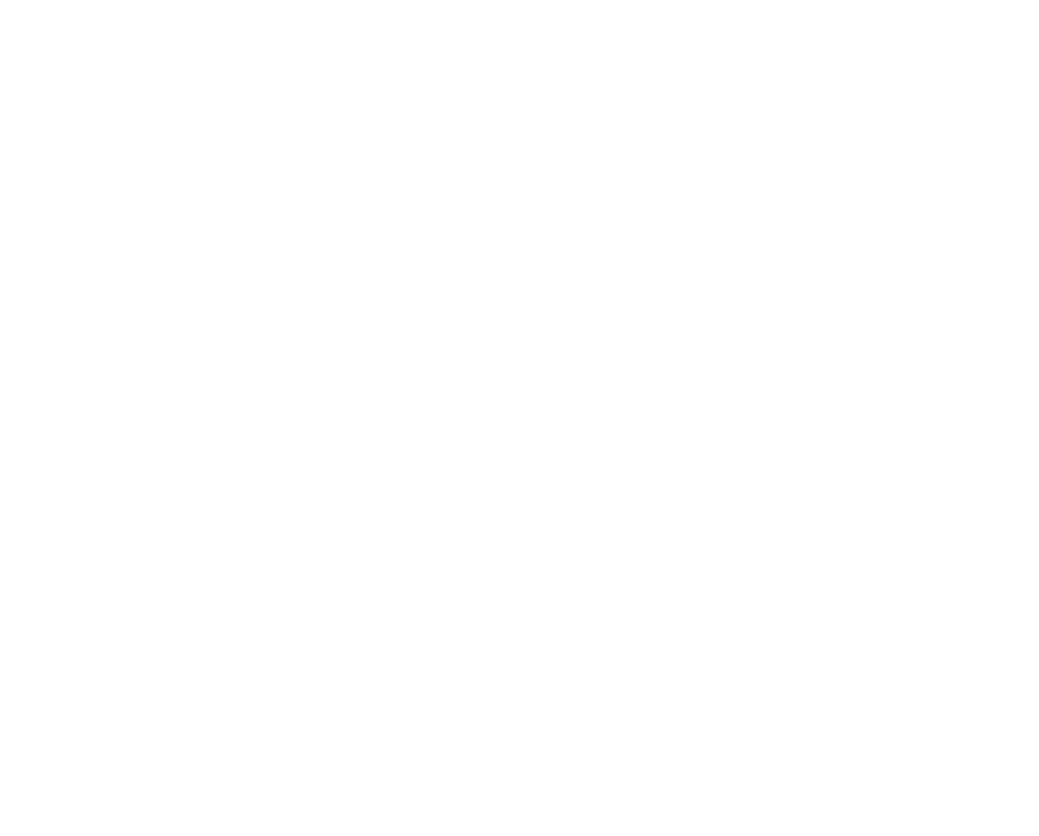
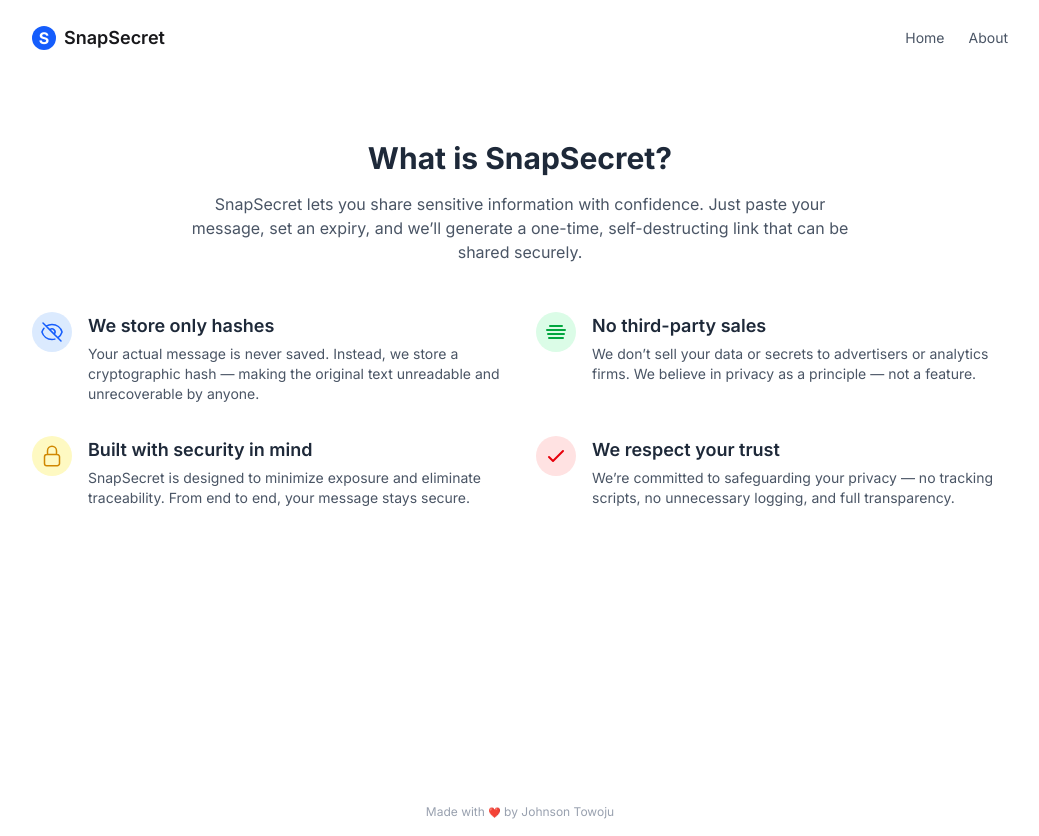
Before and after one commit to johnson-jnr/zap-secret, a React (Vite) app in the folder client/: page /about in a window 1280 px wide. Before the commit this address had no page. Shown: the whole page, without its empty margins (120-1159 px from the left). Before the commit the page ends 800 px from the top, so only its background shows below. Built offline with nearby package versions, Linux system fonts and the light colour scheme.

Commit message:
add about page, add styles, fix layout and other pages

```diff
--- a/client/App.tsx
+++ b/client/App.tsx
@@ -1,20 +1,21 @@
-import { BrowserRouter, Routes, Route } from "react-router";
+import { BrowserRouter, Routes, Route } from 'react-router';
 import HomePage from './pages/HomePage';
-import HomeLayout from "./layout/HomeLayout";
-import ViewSecretPage from "./pages/ViewSecretPage";
+import HomeLayout from './layout/HomeLayout';
+import ViewSecretPage from './pages/ViewSecretPage';
+import AboutPage from './pages/AboutPage';
 
 function App() {
-
     return (
         <BrowserRouter>
             <Routes>
                 <Route element={<HomeLayout />}>
                     <Route index element={<HomePage />} />
                     <Route path="/s/:id" element={<ViewSecretPage />} />
+                    <Route path="/about" element={<AboutPage />} />
                 </Route>
             </Routes>
         </BrowserRouter>
-  )
+    );
 }
 
-export default App
+export default App;
--- a/client/index.css
+++ b/client/index.css
@@ -1,11 +1,10 @@
-@import "tailwindcss";
+@import 'tailwindcss';
 @plugin "daisyui";
 
-
 :root {
-  font-family: "Inter", system-ui, sans-serif;
+    font-family: 'Inter', system-ui, sans-serif;
 }
 
 .input-border {
-    @apply border border-stone-300 p-2 rounded-md min-h-12;
+    @apply border border-stone-300 py-3 px-4 rounded-md min-h-12;
 }
--- a/client/index.html
+++ b/client/index.html
@@ -5,6 +5,12 @@
         <link rel="icon" type="image/svg+xml" href="/vite.svg" />
         <meta name="viewport" content="width=device-width, initial-scale=1.0" />
         <title>Vite + React + TS</title>
+        <link rel="preconnect" href="https://fonts.googleapis.com" />
+        <link rel="preconnect" href="https://fonts.gstatic.com" crossorigin />
+        <link
+            href="https://fonts.googleapis.com/css2?family=Inter:wght@400;600;700&display=swap"
+            rel="stylesheet"
+        />
     </head>
     <body>
         <div id="root"></div>
--- a/client/index.sass
+++ b/client/index.sass
@@ -2,7 +2,7 @@
     cursor: pointer
 
 .container
-    padding: 16px
+    padding: 24px
     margin: 0 auto
     max-width: 1024px
 
--- a/client/layout/HomeLayout.tsx
+++ b/client/layout/HomeLayout.tsx
@@ -1,17 +1,19 @@
-import { Outlet } from "react-router-dom"
-import Navbar from "../components/Navbar"
-import Footer from "../components/Footer"
+import { Outlet } from 'react-router-dom';
+import Navbar from '../components/Navbar';
+import Footer from '../components/Footer';
 
 function HomeLayout() {
     return (
         <>
             <Navbar />
             <main className="container min-h-[87vh]">
+                <div className="md:py-10">
                     <Outlet />
+                </div>
             </main>
             <Footer />
         </>
-  )
+    );
 }
 
-export default HomeLayout
+export default HomeLayout;
--- /dev/null
+++ b/client/pages/AboutPage.tsx
@@ -0,0 +1,137 @@
+const AboutPage = () => {
+    return (
+        <div className="space-y-12">
+            <section className="text-center">
+                <h1 className="text-3xl font-bold text-gray-800 mb-4">
+                    What is SnapSecret?
+                </h1>
+                <p className="text-gray-600 text-base max-w-2xl mx-auto">
+                    SnapSecret lets you share sensitive information with
+                    confidence. Just paste your message, set an expiry, and
+                    we’ll generate a one-time, self-destructing link that can be
+                    shared securely.
+                </p>
+            </section>
+
+            <section className="grid gap-8 md:grid-cols-2">
+                <div className="flex items-start gap-4">
+                    <div className="flex-shrink-0 p-2 bg-blue-100 rounded-full text-blue-600">
+                        <svg
+                            xmlns="http://www.w3.org/2000/svg"
+                            fill="none"
+                            viewBox="0 0 24 24"
+                            strokeWidth={1.5}
+                            stroke="currentColor"
+                            className="size-6"
+                        >
+                            <path
+                                strokeLinecap="round"
+                                strokeLinejoin="round"
+                                d="M3.98 8.223A10.477 10.477 0 0 0 1.934 12C3.226 16.338 7.244 19.5 12 19.5c.993 0 1.953-.138 2.863-.395M6.228 6.228A10.451 10.451 0 0 1 12 4.5c4.756 0 8.773 3.162 10.065 7.498a10.522 10.522 0 0 1-4.293 5.774M6.228 6.228 3 3m3.228 3.228 3.65 3.65m7.894 7.894L21 21m-3.228-3.228-3.65-3.65m0 0a3 3 0 1 0-4.243-4.243m4.242 4.242L9.88 9.88"
+                            />
+                        </svg>
+                    </div>
+                    <div>
+                        <h2 className="font-semibold text-lg text-gray-800">
+                            We store only hashes
+                        </h2>
+                        <p className="text-sm text-gray-600 mt-1">
+                            Your actual message is never saved. Instead, we
+                            store a cryptographic hash — making the original
+                            text unreadable and unrecoverable by anyone.
+                        </p>
+                    </div>
+                </div>
+
+                <div className="flex items-start gap-4">
+                    <div className="flex-shrink-0 p-2 bg-green-100 rounded-full text-green-600">
+                        <svg
+                            xmlns="http://www.w3.org/2000/svg"
+                            className="w-6 h-6"
+                            fill="none"
+                            viewBox="0 0 24 24"
+                            stroke="currentColor"
+                        >
+                            <path
+                                stroke-linecap="round"
+                                stroke-linejoin="round"
+                                stroke-width="2"
+                                d="M3 10h18M6 6h12M4 14h16M5 18h14"
+                            />
+                        </svg>
+                    </div>
+                    <div>
+                        <h2 className="font-semibold text-lg text-gray-800">
+                            No third-party sales
+                        </h2>
+                        <p className="text-sm text-gray-600 mt-1">
+                            We don’t sell your data or secrets to advertisers or
+                            analytics firms. We believe in privacy as a
+                            principle — not a feature.
+                        </p>
+                    </div>
+                </div>
+
+                <div className="flex items-start gap-4">
+                    <div className="flex-shrink-0 p-2 bg-yellow-100 rounded-full text-yellow-600">
+                        <svg
+                            xmlns="http://www.w3.org/2000/svg"
+                            fill="none"
+                            viewBox="0 0 24 24"
+                            strokeWidth={1.5}
+                            stroke="currentColor"
+                            className="size-6"
+                        >
+                            <path
+                                strokeLinecap="round"
+                                strokeLinejoin="round"
+                                d="M16.5 10.5V6.75a4.5 4.5 0 1 0-9 0v3.75m-.75 11.25h10.5a2.25 2.25 0 0 0 2.25-2.25v-6.75a2.25 2.25 0 0 0-2.25-2.25H6.75a2.25 2.25 0 0 0-2.25 2.25v6.75a2.25 2.25 0 0 0 2.25 2.25Z"
+                            />
+                        </svg>
+                    </div>
+                    <div>
+                        <h2 className="font-semibold text-lg text-gray-800">
+                            Built with security in mind
+                        </h2>
+                        <p className="text-sm text-gray-600 mt-1">
+                            SnapSecret is designed to minimize exposure and
+                            eliminate traceability. From end to end, your
+                            message stays secure.
+                        </p>
+                    </div>
+                </div>
+
+                <div className="flex items-start gap-4">
+                    <div className="flex-shrink-0 p-2 bg-red-100 rounded-full text-red-600">
+                        <svg
+                            xmlns="http://www.w3.org/2000/svg"
+                            className="w-6 h-6"
+                            fill="none"
+                            viewBox="0 0 24 24"
+                            stroke="currentColor"
+                        >
+                            <path
+                                stroke-linecap="round"
+                                stroke-linejoin="round"
+                                stroke-width="2"
+                                d="M5 13l4 4L19 7"
+                            />
+                        </svg>
+                    </div>
+                    <div>
+                        <h2 className="font-semibold text-lg text-gray-800">
+                            We respect your trust
+                        </h2>
+                        <p className="text-sm text-gray-600 mt-1">
+                            We’re committed to safeguarding your privacy — no
+                            tracking scripts, no unnecessary logging, and full
+                            transparency.
+                        </p>
+                    </div>
+                </div>
+            </section>
+        </div>
+    );
+};
+
+export default AboutPage;
--- a/client/pages/HomePage.tsx
+++ b/client/pages/HomePage.tsx
@@ -62,9 +62,9 @@
         encryptionId ? `http://localhost:5173/s/${encryptionId}` : null;
 
     return (
-        <div className="py-10">
+        <div>
             <Hero />
-            <section className="md:h-[344px] mt-14 ring rounded-xl max-w-xl mx-auto overflow-hidden">
+            <section className="mt-14 ring rounded-xl max-w-xl mx-auto overflow-hidden">
                 {encryptionId ? (
                     <div>
                         <div className="bg-green-600 text-white font-medium text-center py-2">
@@ -74,7 +74,7 @@
                             <h2 className="text-2xl font-bold text-gray-900">
                                 Your one-time link
                             </h2>
-                            <div> Secret: {secret} </div>
+                            <div className="line-clamp-1">Secret: {secret}</div>
 
                             <div className="flex flex-col sm:flex-row sm:items-center sm:justify-center gap-2">
                                 <div className="bg-gray-50 border rounded px-3 py-2 text-sm font-mono text-gray-800 overflow-x-auto">
@@ -101,7 +101,7 @@
                                         Copy
                                     </button>
                                     {copied && (
-                                        <div className="absolute top-1/2 -translate-y-1/2 translate-x-full left-7 md:translate-y-0 md:-top-full md:left-1/2 md:-translate-x-1/2 text-xs bg-neutral-600 py-1 px-2 rounded-sm text-white transition-opacity duration-300">
+                                        <div className="z-40 absolute top-1/2 -translate-y-1/2 translate-x-full left-7 md:translate-y-0 md:-top-full md:left-1/2 md:-translate-x-1/2 text-xs bg-neutral-600 py-1 px-2 rounded-sm text-white transition-opacity duration-300">
                                             Copied
                                         </div>
                                     )}
@@ -130,14 +130,15 @@
                         <h2 className="text-xl font-semibold mb-4 text-center">
                             Encrypt a secret
                         </h2>
-                        <input
-                            type="text"
+                        <textarea
+                            className="input-border w-full mb-4"
+                            rows={3}
                             required
+                            placeholder="Secret to encrypt"
                             value={secret as string}
                             onChange={(e) => setSecret(e.target.value)}
-                            placeholder="Secret to encrypt"
-                            className="input-border w-full mb-4"
-                        />
+                        ></textarea>
+
                         <div className="flex items-center mb-2 text-sm font-medium text-gray-600">
                             <span>Expiry period</span>
                             <div
@@ -167,6 +168,7 @@
                         <div className="flex flex-wrap gap-2">
                             {[1, 6, 24].map((n) => (
                                 <button
+                                    type="button"
                                     onClick={() => setExpiry(n)}
                                     className={getExpiryHourClass(n)}
                                 >
```
Lines whose indentation alone changed are shown as unchanged.
